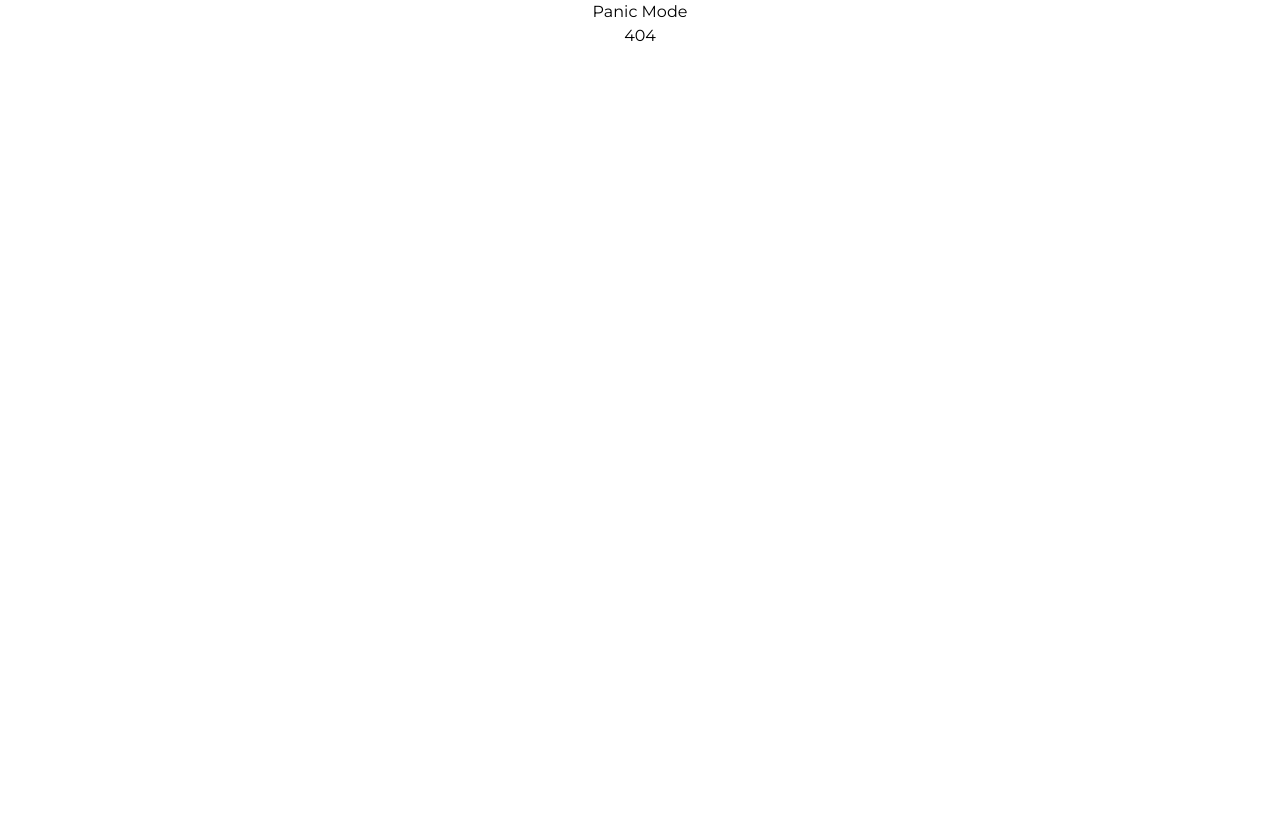
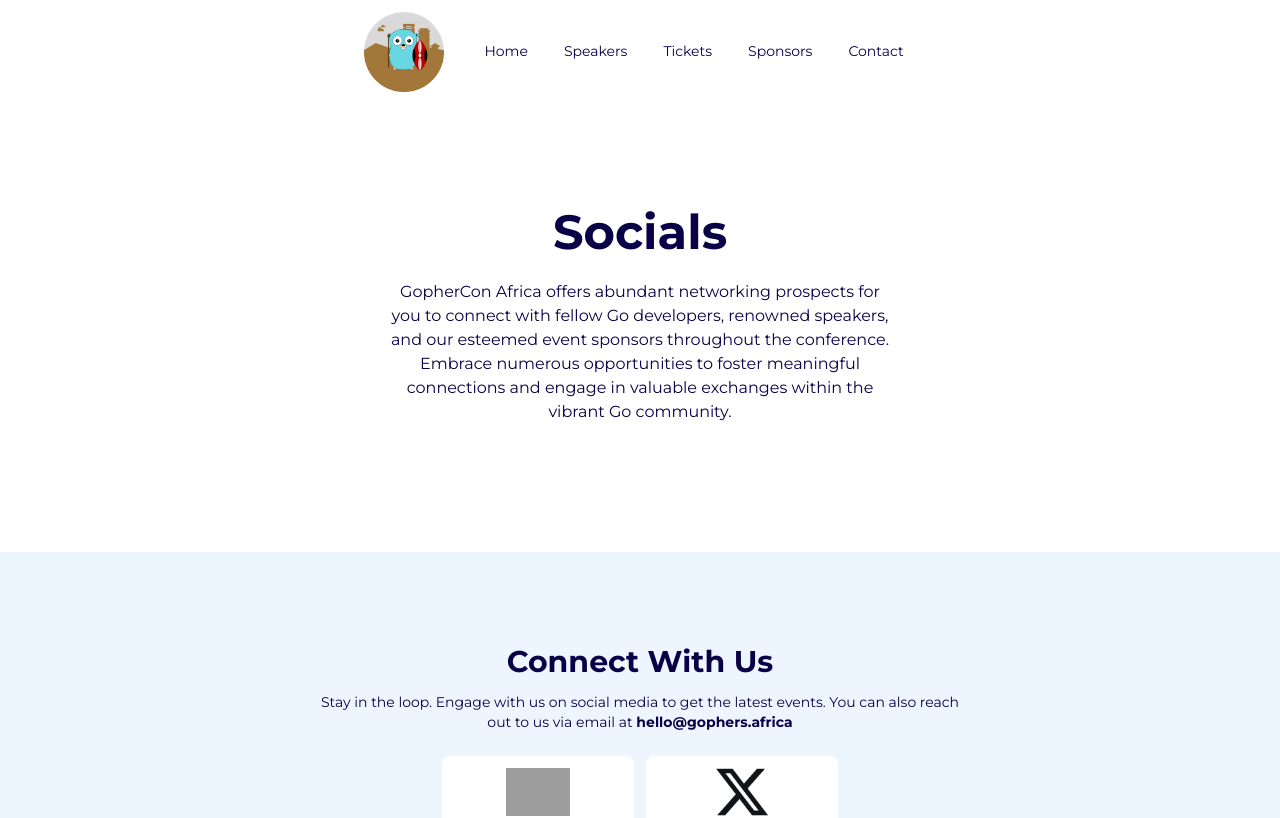
Before and after one commit to nairobi-gophers/gophercon2024, a React (Vite) app in the folder frontend/: page /connect in a window 1280 px wide. Before the commit this address had no page. Shown: the top 818 px of the page. Built offline with nearby package versions, Linux system fonts and the light colour scheme; grey boxes are pictures that could not be loaded.

Commit message:
socials page

```diff
--- /dev/null
+++ b/frontend/src/components/Socials.tsx
@@ -0,0 +1,18 @@
+import Navbar from "./Navbar";
+
+export default function Socials() {
+    return (
+        <section
+            id="sponsors"
+            className="container mx-auto px-6 py-12 md:py-24 flex flex-col items-center text-center text-secondary mt-20"
+        >
+            <Navbar />
+            <h2 className="text-3xl md:text-5xl font-bold mt-8 mb-6">
+                Socials
+            </h2>
+            <p className="max-w-lg mb-8 text-sm md:text-base">
+                GopherCon Africa offers abundant networking prospects for you to connect with fellow Go developers, renowned speakers, and our esteemed event sponsors throughout the conference. Embrace numerous opportunities to foster meaningful connections and engage in valuable exchanges within the vibrant Go community.            </p>
+
+        </section>
+    );
+}
--- a/frontend/src/main.tsx
+++ b/frontend/src/main.tsx
@@ -9,6 +9,7 @@
 import Sponsorship from './pages/Sponsorship.tsx';
 import SpeakersList from './pages/SpeakersList.tsx';
 import TicketList from './pages/TicketsList.tsx';
+import SocialsList from './pages/SocialsList.tsx';
 
 
 const router = createBrowserRouter([
@@ -36,6 +37,10 @@
   {
     path: "/tickets",
     element: <TicketList />,
+  },
+  {
+    path: "/connect",
+    element: <SocialsList />,
   }
 ]);
 
--- /dev/null
+++ b/frontend/src/pages/SocialsList.tsx
@@ -0,0 +1,16 @@
+import React from 'react';
+import ConnectWithUs from '../components/ConnectWithUs';
+import { Footer } from '../components/Footer';
+import Socials from '../components/Socials';
+
+const SocialsList: React.FC = () => {
+    return (
+        <div className="text-sm id" id='sponsorship'>
+            <Socials/>
+            <ConnectWithUs />
+            <Footer />
+        </div>
+    );
+};
+
+export default SocialsList;
```
